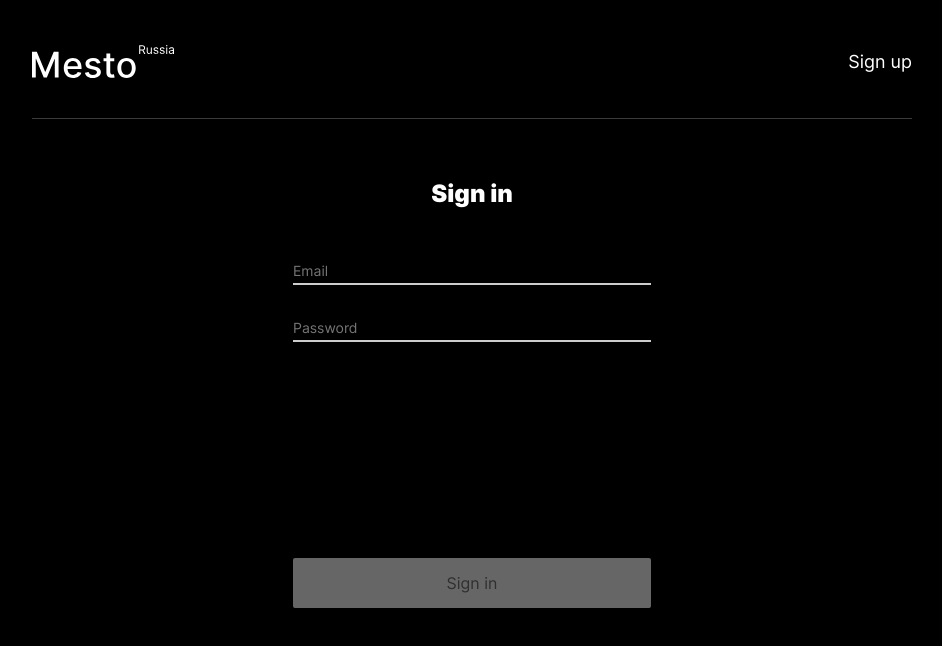
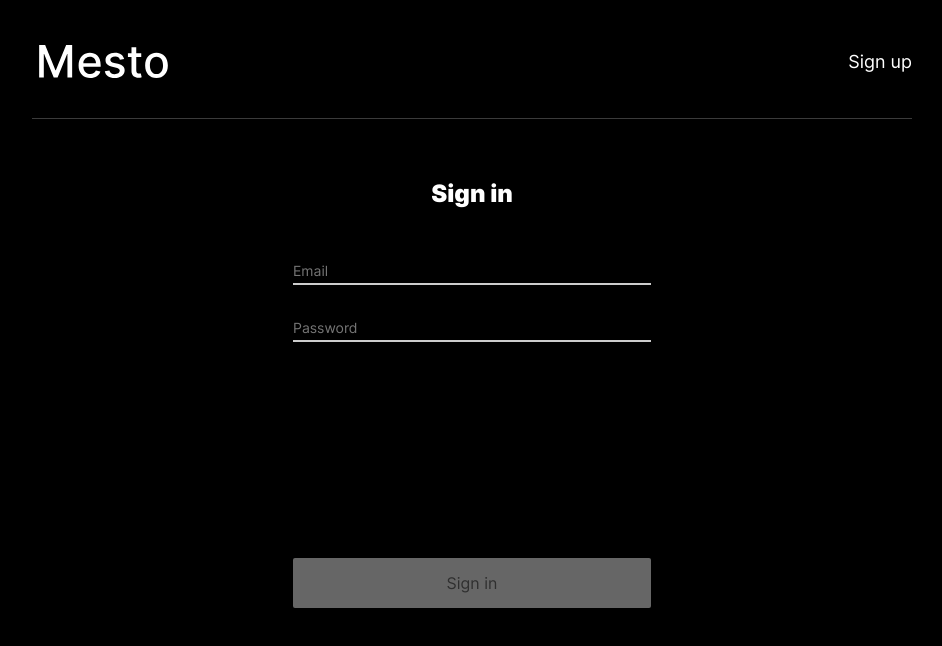
Before and after one commit to ststas/react-mesto-api-full-gha, a React (Create React App) app in the folder frontend/: page /signin in a window 1280 px wide. Shown: the top 646 px of the page, without its empty margins (168-1110 px from the left). Built offline with nearby package versions, Linux system fonts and the light colour scheme.

Commit message:
update logo

```diff
--- a/frontend/src/blocks/header/__logo/header__logo.css
+++ b/frontend/src/blocks/header/__logo/header__logo.css
@@ -2,7 +2,7 @@
   width: 104px;
   height: 24px;
   margin: 0 0 0 27px;
-  background-image: url(../../../images/header__logo.svg);
+  background-image: url(../../../images/header__logo_new.svg);
   background-size: contain;
   background-repeat: no-repeat;
   background-position: center center;
```
Also changed, not shown: frontend/src/images/header__logo.svg (deleted).
